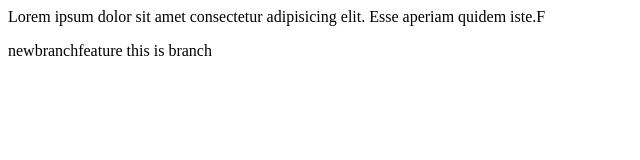
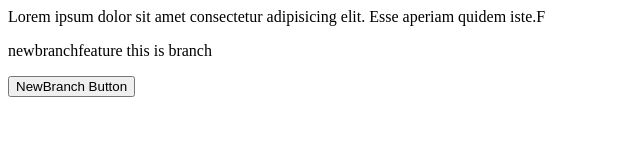
Before and after one commit to NihalRepo/localrepo, a plain HTML site: page index.html in a window 1280 px wide. Shown: the whole page, without its empty margins (0-640 px from the left). Drawn offline with Linux system fonts and the light colour scheme.

Commit message:
added newbranch button

```diff
--- a/index.html
+++ b/index.html
@@ -6,3 +6,5 @@
 
     this is branch
 </p>
+
+<button>NewBranch Button</button>
```
